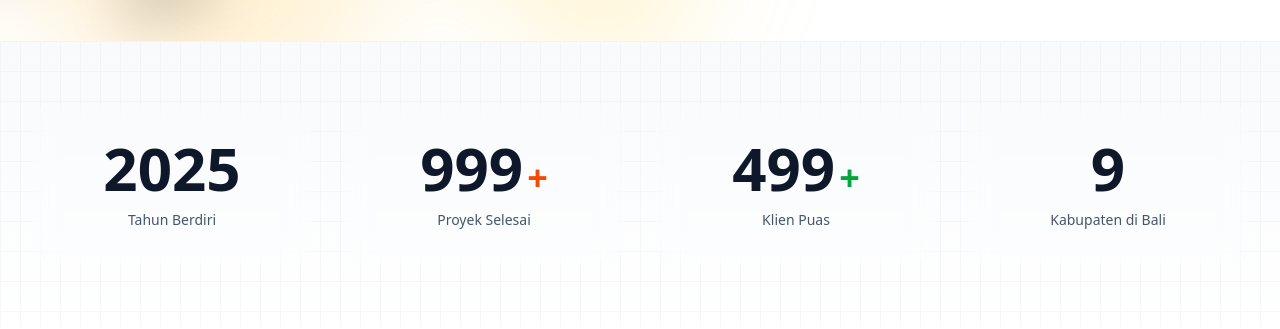
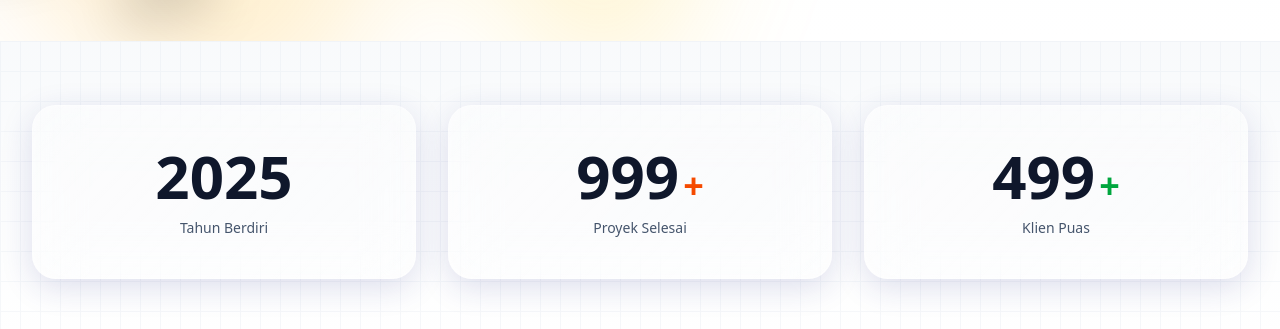
Before and after one commit to prian3003/alat-berat-vsj, a Next.js app: page / in a window 1280 px wide. Shown: the part 817-1146 px from the top of the page. Built offline with nearby package versions, Linux system fonts and the light colour scheme; no server answers; the database is empty.

Commit message:
Enhance glassmorphism effect on stats cards

```diff
--- a/components/landing/stats-section.tsx
+++ b/components/landing/stats-section.tsx
@@ -44,10 +44,14 @@ export function StatsSection() {
       </div>
 
       <div className="relative z-10 mx-auto max-w-7xl px-4 sm:px-6 lg:px-8">
-        <div className="grid gap-8 sm:grid-cols-2 lg:grid-cols-4">
+        <div className="grid gap-8 sm:grid-cols-2 lg:grid-cols-3">
           {/* Year Established */}
           <motion.div
-            className="group relative overflow-hidden rounded-2xl border border-white/20 bg-white/10 p-8 backdrop-blur-md transition-all hover:bg-white/20 hover:shadow-xl"
+            className="group relative overflow-hidden rounded-3xl border border-white/40 bg-white/20 p-10 shadow-lg backdrop-blur-xl transition-all hover:border-white/60 hover:bg-white/30 hover:shadow-2xl"
+            style={{
+              background: 'linear-gradient(135deg, rgba(255, 255, 255, 0.25), rgba(255, 255, 255, 0.15))',
+              boxShadow: '0 8px 32px 0 rgba(31, 38, 135, 0.15), inset 0 0 20px rgba(255, 255, 255, 0.3)',
+            }}
             initial={{ opacity: 0, y: 20 }}
             whileInView={{ opacity: 1, y: 0 }}
             viewport={{ once: true }}
@@ -61,7 +65,11 @@ export function StatsSection() {
 
           {/* Projects Completed */}
           <motion.div
-            className="group relative overflow-hidden rounded-2xl border border-white/20 bg-white/10 p-8 backdrop-blur-md transition-all hover:bg-white/20 hover:shadow-xl"
+            className="group relative overflow-hidden rounded-3xl border border-white/40 bg-white/20 p-10 shadow-lg backdrop-blur-xl transition-all hover:border-white/60 hover:bg-white/30 hover:shadow-2xl"
+            style={{
+              background: 'linear-gradient(135deg, rgba(255, 255, 255, 0.25), rgba(255, 255, 255, 0.15))',
+              boxShadow: '0 8px 32px 0 rgba(31, 38, 135, 0.15), inset 0 0 20px rgba(255, 255, 255, 0.3)',
+            }}
             initial={{ opacity: 0, y: 20 }}
             whileInView={{ opacity: 1, y: 0 }}
             viewport={{ once: true }}
@@ -80,7 +88,11 @@ export function StatsSection() {
 
           {/* Happy Clients */}
           <motion.div
-            className="group relative overflow-hidden rounded-2xl border border-white/20 bg-white/10 p-8 backdrop-blur-md transition-all hover:bg-white/20 hover:shadow-xl"
+            className="group relative overflow-hidden rounded-3xl border border-white/40 bg-white/20 p-10 shadow-lg backdrop-blur-xl transition-all hover:border-white/60 hover:bg-white/30 hover:shadow-2xl"
+            style={{
+              background: 'linear-gradient(135deg, rgba(255, 255, 255, 0.25), rgba(255, 255, 255, 0.15))',
+              boxShadow: '0 8px 32px 0 rgba(31, 38, 135, 0.15), inset 0 0 20px rgba(255, 255, 255, 0.3)',
+            }}
             initial={{ opacity: 0, y: 20 }}
             whileInView={{ opacity: 1, y: 0 }}
             viewport={{ once: true }}
@@ -96,20 +108,6 @@ export function StatsSection() {
               <div className="mt-3 text-sm font-medium text-slate-600">Klien Puas</div>
             </div>
           </motion.div>
-
-          {/* Coverage Area */}
-          <motion.div
-            className="group relative overflow-hidden rounded-2xl border border-white/20 bg-white/10 p-8 backdrop-blur-md transition-all hover:bg-white/20 hover:shadow-xl"
-            initial={{ opacity: 0, y: 20 }}
-            whileInView={{ opacity: 1, y: 0 }}
-            viewport={{ once: true }}
-            transition={{ duration: 0.5, delay: 0.4 }}
-          >
-            <div className="flex flex-col items-center text-center">
-              <div className="text-5xl font-bold text-slate-900 sm:text-6xl">9</div>
-              <div className="mt-3 text-sm font-medium text-slate-600">Kabupaten di Bali</div>
-            </div>
-          </motion.div>
         </div>
       </div>
     </section>
```
